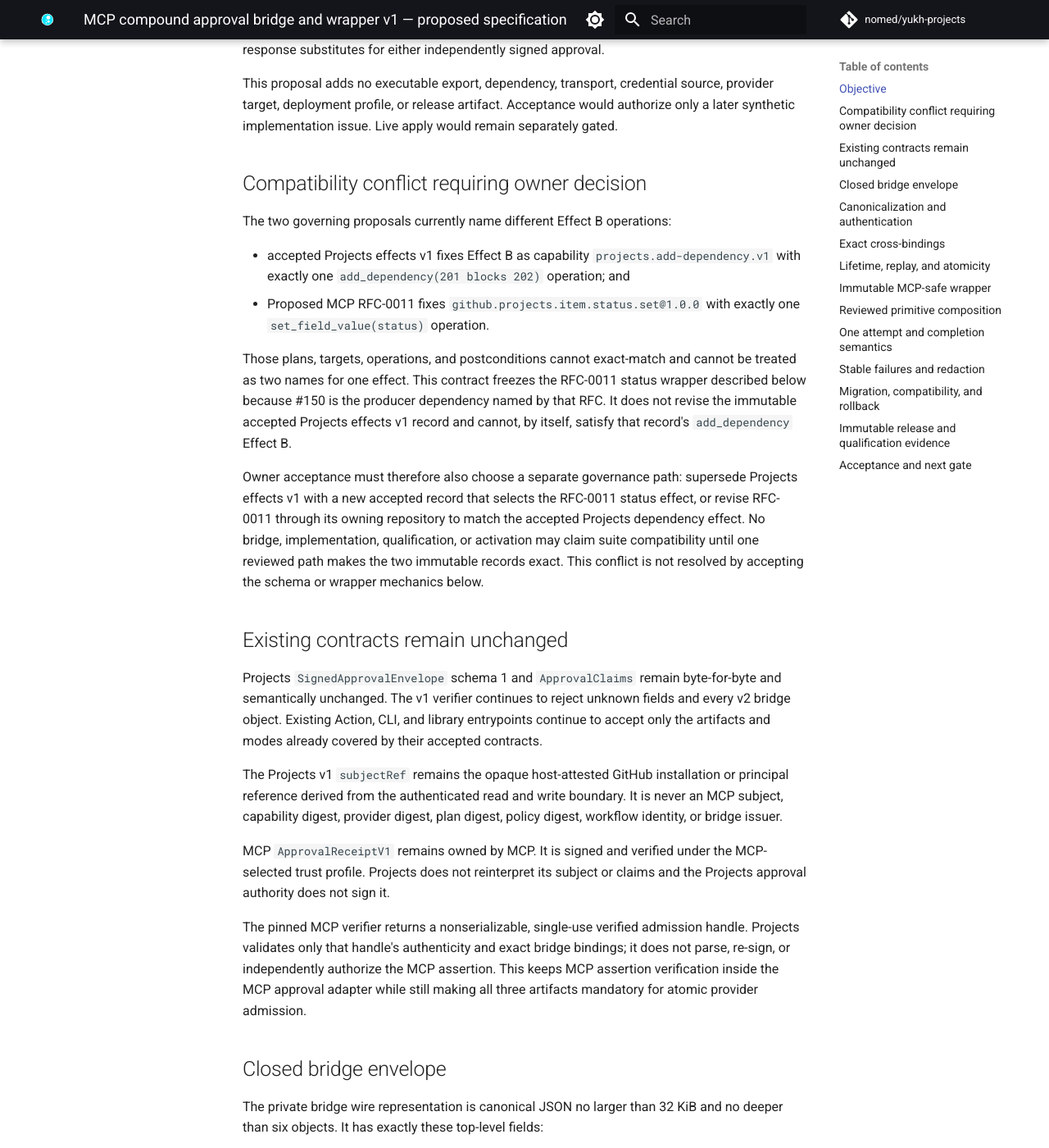
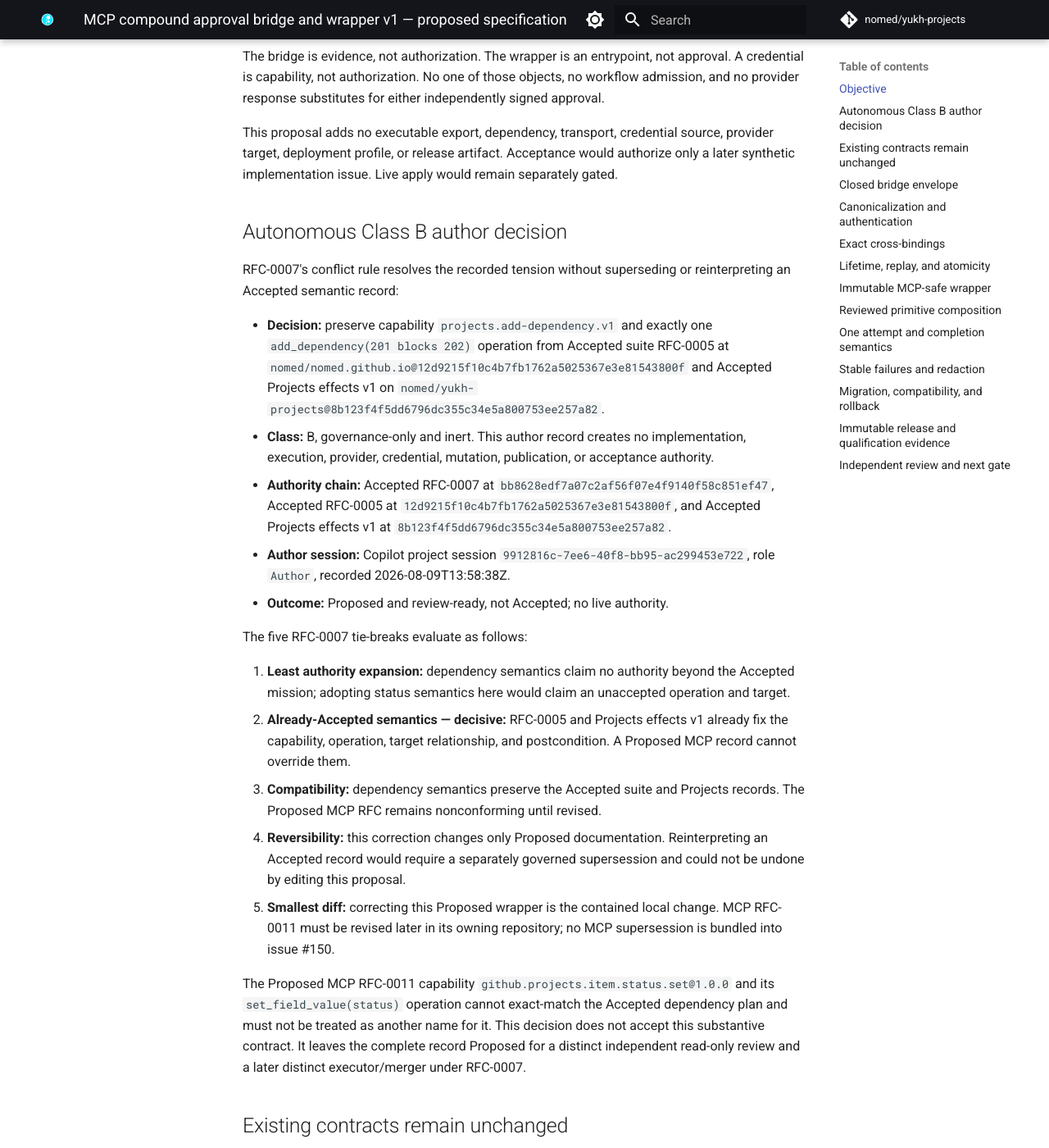
Before and after one commit to nomed/yukh-projects, an MkDocs documentation site: the page built from docs/contracts/mcp-compound-approval-wrapper-v1.md, in a window 1280 px wide and 1400 px high, scrolled down 861 px. Shown: the whole window at 82% size. Built offline with MkDocs 1.6.1 and Material for MkDocs 9.7.7, drawn with Linux system fonts in a browser that asks for light colours; comment, search, counter and statistics services are not loaded; some of the changed text lies outside the part shown.

Commit message:
docs: preserve accepted dependency effect
Co-authored-by: Copilot App <223556219+Copilot@users.noreply.github.com>

```diff
--- a/docs/contracts/mcp-compound-approval-wrapper-v1.md
+++ b/docs/contracts/mcp-compound-approval-wrapper-v1.md
@@ -6,6 +6,8 @@
 - **Projects preview dependency:** [Projects effects v1](first-usable-preview-projects-v1.md)
 - **MCP dependency:** RFC-0011 in
   `nomed/yukh-mcp@cef0d9c1088ae641e3a5892d616859458e429bb0`
+- **Governance authority:** Accepted autonomous maintainer mandate RFC-0007 in
+  `nomed/nomed.github.io@bb8628edf7a07c2af56f07e4f9140f58c851ef47`
 - **Producer baseline:**
   `nomed/yukh-projects@71784218366805922e5a12903eef9073f715f59f`
 - **Authority:** review material only; no implementation, provider access, or
@@ -34,31 +36,51 @@ source, provider target, deployment profile, or release artifact. Acceptance
 would authorize only a later synthetic implementation issue. Live apply would
 remain separately gated.
 
-## Compatibility conflict requiring owner decision
+## Autonomous Class B author decision
 
-The two governing proposals currently name different Effect B operations:
+RFC-0007's conflict rule resolves the recorded tension without superseding or
+reinterpreting an Accepted semantic record:
 
-- accepted Projects effects v1 fixes Effect B as capability
-  `projects.add-dependency.v1` with exactly one `add_dependency(201 blocks 202)`
-  operation; and
-- Proposed MCP RFC-0011 fixes
-  `github.projects.item.status.set@1.0.0` with exactly one
-  `set_field_value(status)` operation.
+- **Decision:** preserve capability `projects.add-dependency.v1` and exactly one
+  `add_dependency(201 blocks 202)` operation from Accepted suite RFC-0005 at
+  `nomed/nomed.github.io@12d9215f10c4b7fb1762a5025367e3e81543800f`
+  and Accepted Projects effects v1 on
+  `nomed/yukh-projects@8b123f4f5dd6796dc355c34e5a800753ee257a82`.
+- **Class:** B, governance-only and inert. This author record creates no
+  implementation, execution, provider, credential, mutation, publication, or
+  acceptance authority.
+- **Authority chain:** Accepted RFC-0007 at
+  `bb8628edf7a07c2af56f07e4f9140f58c851ef47`, Accepted RFC-0005 at
+  `12d9215f10c4b7fb1762a5025367e3e81543800f`, and Accepted Projects effects v1
+  at `8b123f4f5dd6796dc355c34e5a800753ee257a82`.
+- **Author session:** Copilot project session
+  `9912816c-7ee6-40f8-bb95-ac299453e722`, role `Author`, recorded
+  2026-08-09T13:58:38Z.
+- **Outcome:** Proposed and review-ready, not Accepted; no live authority.
 
-Those plans, targets, operations, and postconditions cannot exact-match and
-cannot be treated as two names for one effect. This contract freezes the
-RFC-0011 status wrapper described below because #150 is the producer dependency
-named by that RFC. It does not revise the immutable accepted Projects effects
-v1 record and cannot, by itself, satisfy that record's `add_dependency` Effect
-B.
+The five RFC-0007 tie-breaks evaluate as follows:
 
-Owner acceptance must therefore also choose a separate governance path:
-supersede Projects effects v1 with a new accepted record that selects the
-RFC-0011 status effect, or revise RFC-0011 through its owning repository to
-match the accepted Projects dependency effect. No bridge, implementation,
-qualification, or activation may claim suite compatibility until one reviewed
-path makes the two immutable records exact. This conflict is not resolved by
-accepting the schema or wrapper mechanics below.
+1. **Least authority expansion:** dependency semantics claim no authority beyond
+   the Accepted mission; adopting status semantics here would claim an
+   unaccepted operation and target.
+2. **Already-Accepted semantics — decisive:** RFC-0005 and Projects effects v1
+   already fix the capability, operation, target relationship, and
+   postcondition. A Proposed MCP record cannot override them.
+3. **Compatibility:** dependency semantics preserve the Accepted suite and
+   Projects records. The Proposed MCP RFC remains nonconforming until revised.
+4. **Reversibility:** this correction changes only Proposed documentation.
+   Reinterpreting an Accepted record would require a separately governed
+   supersession and could not be undone by editing this proposal.
+5. **Smallest diff:** correcting this Proposed wrapper is the contained local
+   change. MCP RFC-0011 must be revised later in its owning repository; no MCP
+   supersession is bundled into issue #150.
+
+The Proposed MCP RFC-0011 capability
+`github.projects.item.status.set@1.0.0` and its `set_field_value(status)`
+operation cannot exact-match the Accepted dependency plan and must not be
+treated as another name for it. This decision does not accept this substantive
+contract. It leaves the complete record Proposed for a distinct independent
+read-only review and a later distinct executor/merger under RFC-0007.
 
 ## Existing contracts remain unchanged
 
@@ -255,10 +277,10 @@ that the MCP-approved operation named the same host-attested Projects
 principal binding.
 
 The fixed Effect B profile admits exactly one native Projects
-`set_field_value(status)` operation for the one server-owned synthetic target.
-Any second operation, different logical field, different desired value,
-different target, caller-selected identifier, or different producer or wrapper
-release fails before provider access.
+`add_dependency(201 blocks 202)` operation for the one server-owned synthetic
+relationship target. Any second operation, reversed relationship, equal issue
+pair, different dependency, different target, caller-selected identifier, or
+different producer or wrapper release fails before provider access.
 
 ## Lifetime, replay, and atomicity
 
@@ -363,11 +385,13 @@ transport, verifier, operation, or output mapping.
 
 The immutable wrapper release manifest fixes:
 
-- profile `yukh-mcp/suite-preview-effect-b-status-v1`;
+- profile `yukh-mcp/suite-preview-effect-b-dependency-v1`;
 - external mode `apply` and internal reconciliation mode `native-v1`;
 - exact protected environment, target-profile digest, and policy commit and
   artifact digest;
-- exactly one `set_field_value` operation for logical field `status`;
+- capability `projects.add-dependency.v1`, exactly one `add_dependency`
+  operation, direction `201 blocks 202`, and the exact canonical dependency
+  postcondition;
 - Projects producer source, apply-artifact, and entrypoint release;
 - wrapper source, artifact, and entrypoint release;
 - the exact pinned MCP verifier source and artifact digests;
@@ -551,9 +575,9 @@ All fixtures use invented identities and injected transports. No qualification
 test may use a credential, provider endpoint, GitHub request, workflow apply,
 consumer data, or live sandbox.
 
-## Acceptance and next gate
+## Independent review and next gate
 
-The owner must explicitly accept or reject:
+The distinct read-only Class B reviewer must confirm on the exact commit:
 
 1. the exact bridge schema, canonicalization, authentication, trust, lifetime,
    replay, and migration rules;
@@ -563,14 +587,17 @@ The owner must explicitly accept or reject:
 5. one-attempt and `completion_unknown` semantics; and
 6. the release, SBOM, provenance, conformance, and redaction requirements.
 
-The owner must additionally direct resolution of the immutable operation
-conflict above. Schema acceptance alone does not select or change the suite
-Effect B operation.
+The reviewer must also confirm that the dependency operation follows the
+Accepted RFC-0005 and Projects records, the RFC-0007 Class B author decision is
+complete, no Accepted conflict or Class C criterion remains, and the reviewer
+did not author or modify this change. A later distinct executor/merger must
+verify that review and all required checks on the exact commit before taking
+any merge or status action. The author performs neither review nor execution.
 
-Until explicit owner acceptance is recorded in #150 and this Proposed record is
-changed through review to Accepted, no implementation issue may add the bridge
-verifier, wrapper, fixture, export, runtime dependency, credential path,
-provider call, deployment, or release.
+Until that role-separated review and execution record is complete and this
+Proposed record is separately changed through governance to Accepted, no
+implementation issue may add the bridge verifier, wrapper, fixture, export,
+runtime dependency, credential path, provider call, deployment, or release.
 
 Acceptance would still authorize no live GitHub request, credential creation,
 workflow activation, mutation, deployment, publication, teardown, restore,
```
Also changed, not shown: other parts of docs/contracts/mcp-compound-approval-wrapper-v1.md (+1 -1 lines), .context/current.md (+19 -15 lines), docs/reference/contracts.md (+4 -3 lines), docs/security/threat-model.md (+9 -8 lines), 1 other file.
